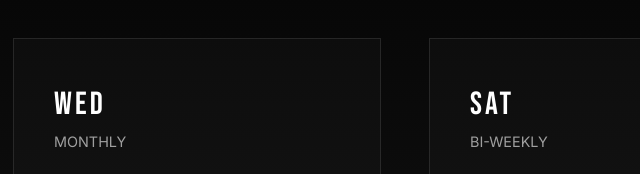
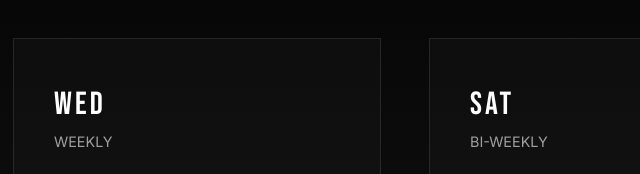
Before and after one commit to DatanoiseTV/donna.bar, a plain HTML site: page index.html in a window 1280 px wide. Shown: the part 1060-1234 px from the top of the page, 443-1083 px from the left. Drawn offline with Linux system fonts and the light colour scheme.

Commit message:
Update comedy night frequency to weekly

```diff
--- a/index.html
+++ b/index.html
@@ -81,7 +81,7 @@
                 <div class="event-card">
                     <div class="event-date">
                         <span class="day">WED</span>
-                        <span class="date">Monthly</span>
+                        <span class="date">Weekly</span>
                     </div>
                     <div class="event-details">
                         <h3>Comedy Night</h3>
```
